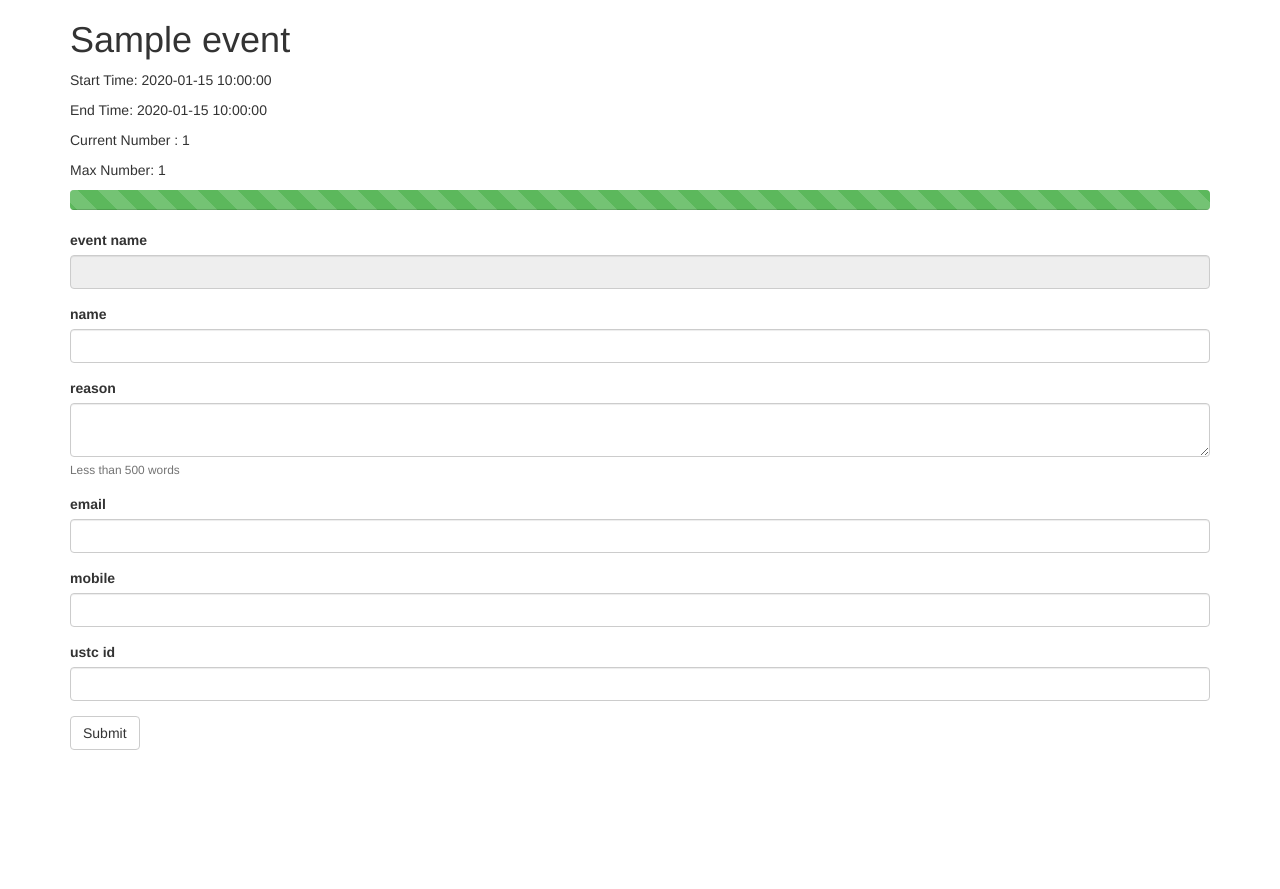
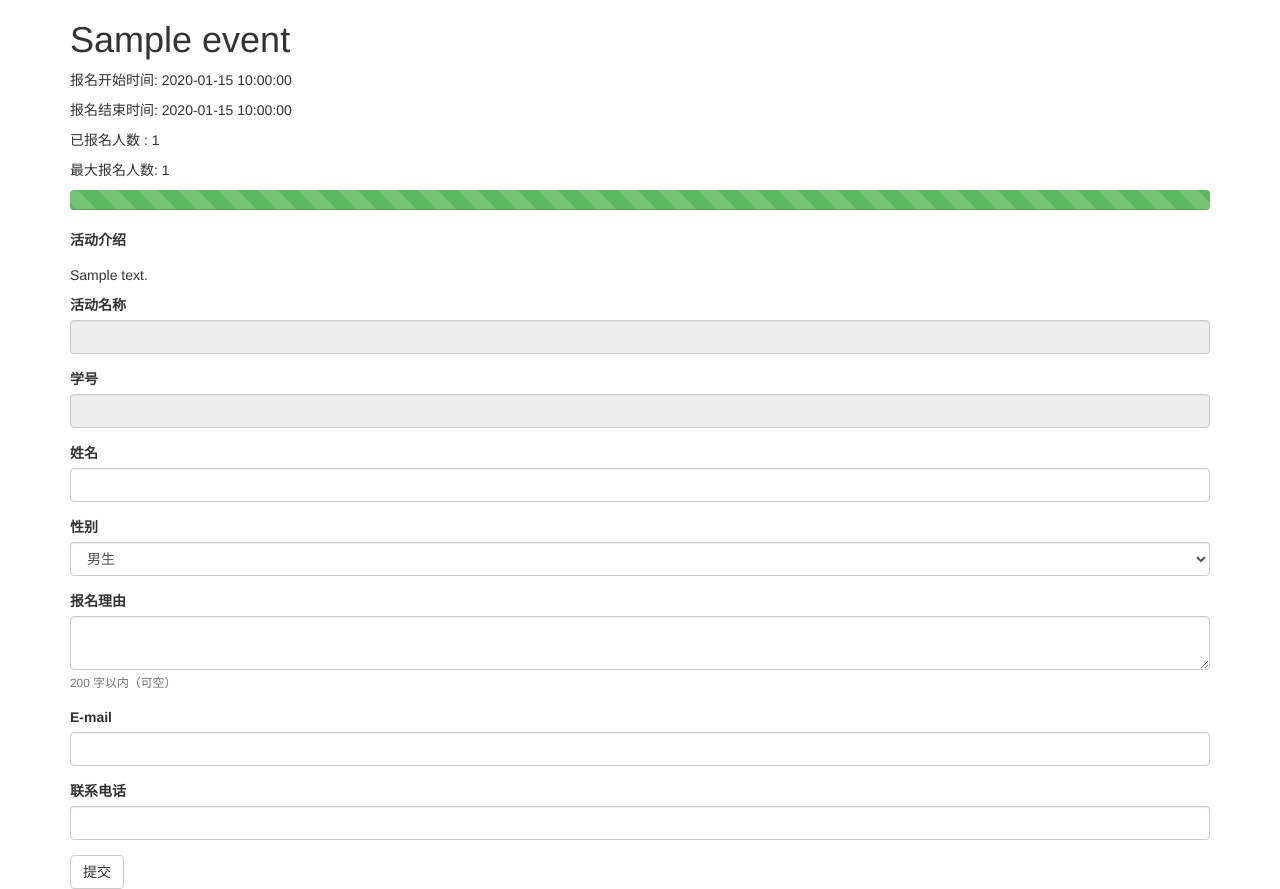
Before and after one commit to volltin/USTC-Register, a Flask app: template app/templates/register.html in a window 1280 px wide. Before the commit the page ends 750 px from the top, so only its background shows below. Run offline with Flask 2, Linux system fonts and the light colour scheme; tables that the repository leaves empty hold one stand-in row (values such as "Sample post"); the template is opened without the code that fills it: values that come from a table or form of the project are taken from there, most other values are stand-ins (such as "Sample title", 1, 10 or a date in 2020); some libraries are stand-ins or nearby versions.

Commit message:
too many changes

```diff
--- /dev/null
+++ b/app/ext/__init__.py
@@ -0,0 +1,4 @@
+# coding: utf-8
+# @Time    : 2017/5/4 13:09
+# @Author  : Jiyan He <ustchjy@gmail.com>
+# @File    : __init__.py.py
--- a/app/admin.py
+++ b/app/ext/admin.py
@@ -5,7 +5,7 @@
 from flask_admin import Admin
 from flask_admin.contrib.sqla import ModelView
 
-from .models import Event, Registrant
+from app.models import Event, Registrant
 from app import db
 
 admin = Admin(name='USTC-Register')
--- a/app/forms.py
+++ b/app/forms.py
@@ -3,8 +3,10 @@
 # @Author  : Jiyan He <ustchjy@gmail.com>
 # @File    : forms.py
 
+from app import app
+from flask import session, url_for
 from flask_wtf import FlaskForm
-from wtforms import StringField, HiddenField, SubmitField, TextAreaField
+from wtforms import StringField, HiddenField, SubmitField, TextAreaField, SelectField
 from wtforms.validators import DataRequired, Email, Length, Regexp
 
 from datetime import datetime
@@ -12,18 +14,37 @@
 from app.models import Registrant, Event
 
 class RegisterForm(FlaskForm):
-    event_id = HiddenField('event_id', validators=[DataRequired()])
-    event_name = StringField('event name', render_kw={'readonly': True})
-    name = StringField('name', validators=[DataRequired(), Length(0, 30)])
-    reason = TextAreaField('reason', description="Less than 500 words", validators=[Length(0, 500)])
-    email = StringField('email', validators=[DataRequired(), Email(), Length(0, 64)])
-    mobile = StringField('mobile', validators=[DataRequired(), Regexp(r'^1[3|4|5|7|8][0-9]\d{8}$')])
-    ustc_id = StringField('ustc id', validators=[DataRequired(), Length(0, 10)])
-    submit = SubmitField('Submit')
+    event_id = HiddenField(u'活动编号', validators=[DataRequired()])
+    event_name = StringField(u'活动名称', render_kw={'readonly': True})
+    ustc_id = StringField(u'学号', validators=[], render_kw={'readonly': True})
+    name = StringField(u'姓名', validators=[DataRequired(), Length(0, 30)])
+    gender = SelectField(u'性别', choices=[(u'0', u'男生'), (u'1', u'女生')])
+    reason = TextAreaField(u'报名理由', description=u"200 字以内（可空）", validators=[Length(0, 200)])
+    email = StringField(u'E-mail', validators=[DataRequired(), Email(), Length(0, 64)])
+    mobile = StringField(u'联系电话', validators=[DataRequired(), Regexp(r'^1[3|4|5|7|8][0-9]\d{8}$')])
+    submit = SubmitField(u'提交')
+
+    def validate_ustc_id(self, data):
+        if not session.get("ustc_id"):
+            self.ustc_id.data = None
+            self.ustc_id.errors.append('Login from USTC again.')
+            return False
+        if session.get("ustc_id") != self.ustc_id.data:
+            session["ustc_id"] = None
+            self.ustc_id.data = None
+            self.ustc_id.errors.append('Go back to index and login from USTC again.')
+            return False
+        event = Event.query.filter_by(event_id=self.event_id.data).first()
+        registrant = event.registrants.filter_by(ustc_id=self.ustc_id.data).first()
+        if registrant != None:
+            self.ustc_id.errors.append('This ustc id is already registered.')
+            return False
+        return True
 
     def validate(self):
         if not FlaskForm.validate(self):
             return False
+
         event = Event.query.filter_by(event_id=self.event_id.data).first()
         if event != None:
             now_time = datetime.now()
@@ -36,25 +57,30 @@
             if event.registrants.count() >= event.max_number:
                 self.event_name.errors.append('Registrants exceeded.')
                 return False
+            return True
         else:
             self.event_name.errors.append('Event not found.')
             return False
 
-        if event.need_ustc_id:
-            registrant = Registrant.query.filter_by(event_id=self.event_id.data, ustc_id=self.ustc_id.data).first()
-            if registrant != None:
-                self.ustc_id.errors.append('This ustc id is already registered.')
-                return False
-            return True
 
 def creat_register_form(event):
     form = RegisterForm()
     form.event_id.data = event.event_id
     form.event_name.data = event.name
+
+    if not session.get("ustc_id"):
+        cas_url = app.config.get("USTC_CAS_URL") % event.event_id
+        form.ustc_id.label.text += ' <a href="%s" class="btn btn-info btn-xs">Login from USTC</a>' % cas_url
     if not event.need_email:
         del form.email
     if not event.need_mobile:
         del form.mobile
     if not event.need_ustc_id:
         del form.ustc_id
+    if not event.need_gender:
+        del form.gender
+    if event.need_ustc_id:
+        ustc_id = session.get("ustc_id")
+        if ustc_id:
+            form.ustc_id.data = ustc_id
     return form
--- a/app/models.py
+++ b/app/models.py
@@ -15,6 +15,7 @@
     need_ustc_id = db.Column(db.Boolean)
     need_mobile = db.Column(db.Boolean)
     need_email = db.Column(db.Boolean)
+    need_gender = db.Column(db.Boolean)
     registrants = db.relationship('Registrant', backref='event', lazy='dynamic')
 
     def __repr__(self):
@@ -25,11 +26,12 @@
     event_id = db.Column(db.Integer, db.ForeignKey('event.event_id'))
     name = db.Column(db.String(50))
     ustc_id = db.Column(db.String(50))
+    gender = db.Column(db.Integer)
     mobile = db.Column(db.String(50))
     email = db.Column(db.String(50))
     reason = db.Column(db.String(1000))
     register_time = db.Column(db.DateTime)
-    reject = db.Column(db.Boolean)
+    reject = db.Column(db.Boolean, default=False)
 
     def __repr__(self):
         info = self.name
--- /dev/null
+++ b/app/static/register.css
@@ -0,0 +1,3 @@
+.event-desc-content {
+    padding: 10px 0px 10px 0px;
+}
--- a/app/templates/register.html
+++ b/app/templates/register.html
@@ -8,6 +8,11 @@
 {% import "bootstrap/utils.html" as utils %}
 {% import "bootstrap/wtf.html" as wtf %}
 
+{# Styles #}
+{% block styles %}
+{{super()}}
+<link rel="stylesheet" href="{{url_for('.static', filename='register.css')}}">
+{% endblock %}
 
 {# Inside the ``content`` is where you should place most of your own stuff.
    This will keep scripts at the page end and a navbar you add on later
@@ -25,11 +30,13 @@
   {%- endwith %}
     <div class="event">
         <h1>{{ event.name }}</h1>
-        <p> Start Time: {{ event.register_start_time }} </p>
-        <p> End Time: {{ event.register_end_time }} </p>
-        <p> Current Number : {{ event.registrants.count() }}</p>
+        <p> 报名开始时间: {{ event.register_start_time }} </p>
+        <p> 报名结束时间: {{ event.register_end_time }} </p>
+        <p> 已报名人数 : {{ event.registrants.count() }}</p>
         {% if event.max_number %}
-            <p> Max Number: {{ event.max_number }} </p>
+        <p> 最大报名人数: {{ event.max_number }} </p>
+        {% endif %}
+        {% if event.max_number %}
             <div class="progress progress-striped active">
                 <div class="progress-bar progress-bar-success" role="progressbar"
                      aria-valuenow="{{ event.registrants.count() }}" aria-valuemin="0" aria-valuemax="{{ event.max_number }}"
@@ -38,6 +45,12 @@
                 </div>
             </div>
         {% endif %}
+        <div class="event-desc-block">
+            <label class="event-desc-label">活动介绍</label>
+            <div class="event-desc-content">
+                {{ event.desc }}
+            </div>
+        </div>
     </div>
     <div class="register-form">
         {{ wtf.quick_form(form) }}
--- a/config.py
+++ b/config.py
@@ -6,10 +6,14 @@
 import os
 basedir = os.path.abspath(os.path.dirname(__file__))
 
+SECRET_KEY = 'glgjssy.qyhfbqz'
+
+# 首页上每一页的显示数量
 EVENT_PER_PAGE = 10
+# 统一认证登陆地址(See: https://github.com/volltin/USTC-CAS-Redirect)
+USTC_CAS_URL = "https://ustcoj.com/tmp/index.html?id=%d"
 
 CSRF_ENABLED = True
-SECRET_KEY = 'glgjssy.qyhfbqz'
 
 SQLALCHEMY_DATABASE_URI = 'sqlite:///' + os.path.join(basedir, 'app.db')
 SQLALCHEMY_MIGRATE_REPO = os.path.join(basedir, 'db_repository')
--- a/requirements.txt
+++ b/requirements.txt
@@ -5,3 +5,4 @@
 flask-admin
 flask-bootstrap
 flask-nav
+requests
```
Also changed, not shown: app/__init__.py (+7 -7 lines), app/ext/ustc_cas.py (added, +40 -0 lines), app/templates/index.html (+11 -5 lines), app/views.py (+14 -1 lines), README.md, app/ext/bootstrap.py (renamed from app/bootstrap.py), app/ext/nav.py (renamed from app/nav.py).
